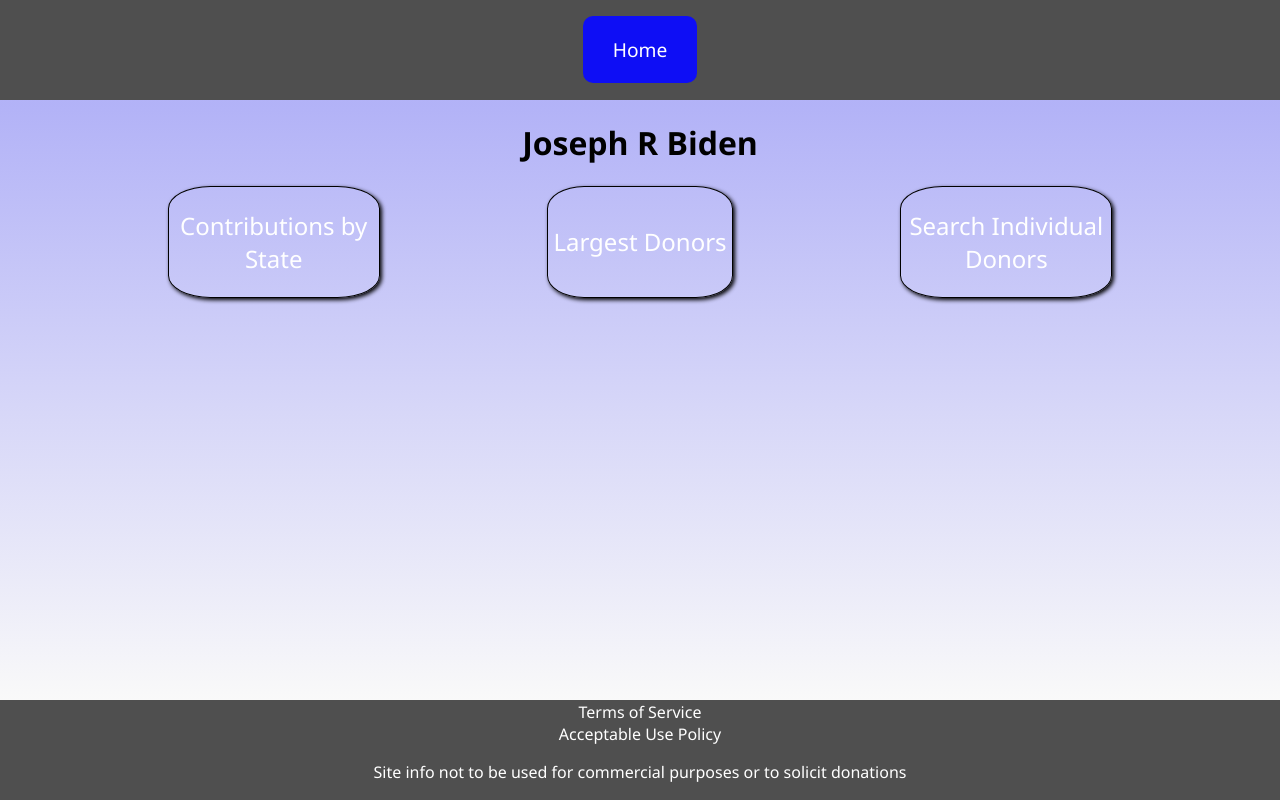
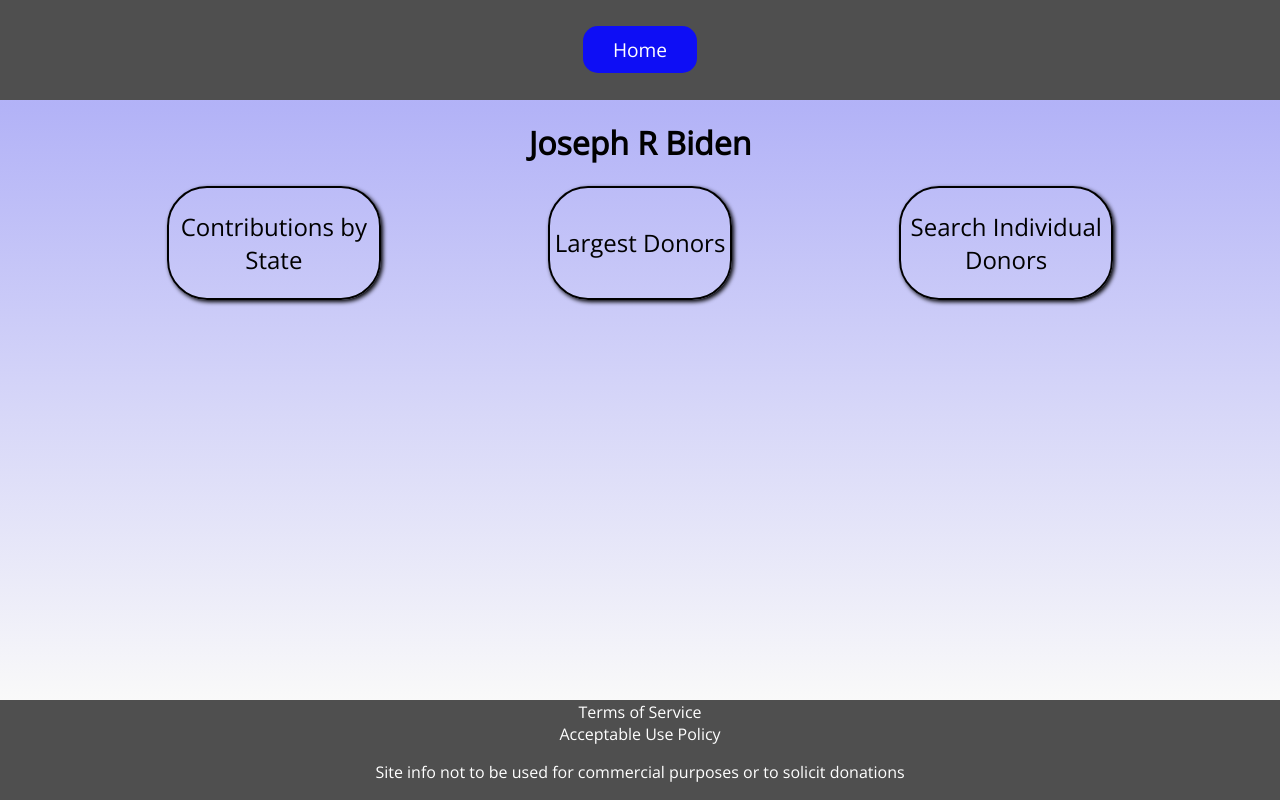
Before and after one commit to sjoseph91/electiontracker, a React (Create React App) app: page /options in a window 1280 px wide. Built offline with nearby package versions, Linux system fonts and the light colour scheme; the HTML template or start-up script is replaced by a standard one.

Commit message:
Finished TS conversion

```diff
--- a/src/components/ByState.tsx
+++ b/src/components/ByState.tsx
@@ -1,8 +1,9 @@
 import { useContext, useEffect, useState } from 'react'
 import CandidateContext from './CandidateContext'
 import USAMap from 'react-usa-map'
+import * as React from 'react'
 
-function ByState(props) {
+function ByState() {
     const { candidate } = useContext(CandidateContext)
     const candidateId = candidate === 'biden' ? 'P80000722' : 'P80001571'
     const key = '3fliVTZJiWlXYaXNOrwNbstJg3oe57UU7shZ166B'
@@ -13,15 +14,20 @@
     const [stateData, setStateData] = useState(null)
     const [total, setTotal] = useState<number|null>(null)
 
-    const mapHandler = (e) => {
-        setSelectedState(e.target.dataset.name)
+    const mapHandler = (e: React.PointerEvent<SVGElement>) => {
+        const target = e.target as SVGElement
+
+        if (target !== null){
+            setSelectedState(target.dataset.name)
             let targetObj = stateData.filter(
-            (obj) => obj.contribution_state === e.target.dataset.name
+                (obj) => obj.contribution_state === target.dataset.name
             )
             if (targetObj[0]) {
                 setTotal(targetObj[0].contribution_receipt_amount)
             } else {
                 setTotal(null)
+            }
+
         }
     }
     const formatter = new Intl.NumberFormat('en-US', {
--- a/src/components/CandidateContext.tsx
+++ b/src/components/CandidateContext.tsx
@@ -1,8 +1,13 @@
 import { createContext } from 'react'
 
-const contextObj = {
+type CandidateContextType = {
+    candidate: string,
+    changeCandidate: (newCandidate: string) => void
+}
+
+const contextObj: CandidateContextType = {
     candidate: 'biden',
-    changeCandidate: (newCandidate: string) => {
+    changeCandidate: (newCandidate) => {
         contextObj.candidate = newCandidate
     },
 }
--- a/src/components/Footer.tsx
+++ b/src/components/Footer.tsx
@@ -1,4 +1,4 @@
-function Footer(props) {
+function Footer() {
     return (
         <footer>
             <a href="https://github.com/fecgov/FEC/blob/master/TERMS-OF-SERVICE.md">
--- a/src/components/Header.tsx
+++ b/src/components/Header.tsx
@@ -1,6 +1,6 @@
 import { Link } from 'react-router-dom'
 
-function Header(props) {
+function Header() {
     return (
         <nav>
             <div className="link-button">
--- a/src/components/IndividualDonors.tsx
+++ b/src/components/IndividualDonors.tsx
@@ -1,18 +1,25 @@
+import * as React from 'react'
 import { useContext, useState } from 'react'
 import CandidateContext from './CandidateContext'
 
-function IndividualDonors(props) {
+function IndividualDonors() {
     const { candidate } = useContext(CandidateContext)
-    const committeeId = candidate === 'biden' ? 'C00703975' : 'C00580100'
-    const key = '3fliVTZJiWlXYaXNOrwNbstJg3oe57UU7shZ166B'
-    const baseUrl = 'https://api.open.fec.gov/v1/schedules/schedule_a/'
+    const committeeId: string = candidate === 'biden' ? 'C00703975' : 'C00580100'
+    const key: string = '3fliVTZJiWlXYaXNOrwNbstJg3oe57UU7shZ166B'
+    const baseUrl: string = 'https://api.open.fec.gov/v1/schedules/schedule_a/'
     const [donorData, setDonorData] = useState(null)
     const [loading, setLoading] = useState(false)
 
-    function handleSubmit(e) {
+    function handleSubmit(e: React.FormEvent) {
         e.preventDefault()
         setLoading(true)
-        const { name, state } = e.target
+        setDonorData(null);
+        const target = e.target as typeof e.target & {
+            name: HTMLInputElement,
+            state: HTMLInputElement
+        }
+        const { name, state } = target
+
 
         fetch(
             `${baseUrl}?api_key=${key}&committee_id=${committeeId}&contributor_name=${name.value}&two_year_transaction_period=2020&sort_hide_null=true&contributor_state=${state.value}&is_individual=true&contributor_type=individual&cycle=2020&per_page=10`
--- a/src/components/Options.tsx
+++ b/src/components/Options.tsx
@@ -2,7 +2,7 @@
 import CandidateContext from './CandidateContext'
 import { Link } from 'react-router-dom'
 
-function Options(props) {
+function Options() {
     const context = useContext(CandidateContext)
 
     return (
--- a/src/index.css
+++ b/src/index.css
@@ -1,8 +1,11 @@
+@import url('https://fonts.googleapis.com/css2?family=Noto+Sans:wght@400;800&family=Open+Sans&display=swap');
+
 body {
   margin: 0;
   width: 100%;
   height: 100%;
-  font-family:'Segoe UI', Tahoma, Geneva, Verdana, sans-serif
+  font-family: 'Noto Sans', sans-serif;
+  font-family: 'Open Sans', sans-serif;
 }
 .app{
   height: 100vh;
@@ -17,23 +20,25 @@
   align-items: center;
 }
 .link-button a:link{
-  padding: 20px 30px;
+  padding: 10px 30px;
   color: white;
   text-decoration: none;
   cursor: pointer;
   background-color: rgb(14, 14, 245);
-  border-radius: 10px;
+  border-radius: 15px;
   font-size: 1.2rem;
   line-height: 1.7;
-  transition: 0.2s;
 }
 
 
 .link-button a:hover {
   background-color: rgb(53, 53, 255);
+  border: 2px solid black;
+  transition: 0.2s;
 }
 .link-button:active {
   transform: scale(0.9);
+  transition: 0.2s;
 }
 main{
   overflow: auto;
@@ -89,19 +94,31 @@
   max-width: 200px;
   min-width: 150px;
   height: 100px;
-  border: 1px solid black;
-  border-radius: 20%;
+  border: 2px solid black;
+  border-radius: 40px;
   display: flex;
   align-items: center;
   justify-content: center;
   font-size: 24px;
   padding: 5px;
+
   box-shadow: 2px 2px 4px black;
+}
+
+.options a{
+  color: black;
 }
 
 .options:hover{
   box-shadow: 3px 3px 5px black;
   transform: scale(1.08);
+  text-decoration: underline;
+  transition: 0.2s;
+  color: white;
+}
+.options:active{
+  transform: scale(0.94);
+  transition: 0.2s;
 }
 path {
   pointer-events: all;
@@ -161,7 +178,7 @@
   border: none;
   border-radius: 5px;
   padding: 3px;
-  text-indent: 3px;
+  text-indent: 5px;
   font-family: inherit;
   font-size: 100%;
   margin-bottom: 10px;
```
Also changed, not shown: src/components/IndividualDonors.js (added). Lines whose indentation alone changed are shown as unchanged.
